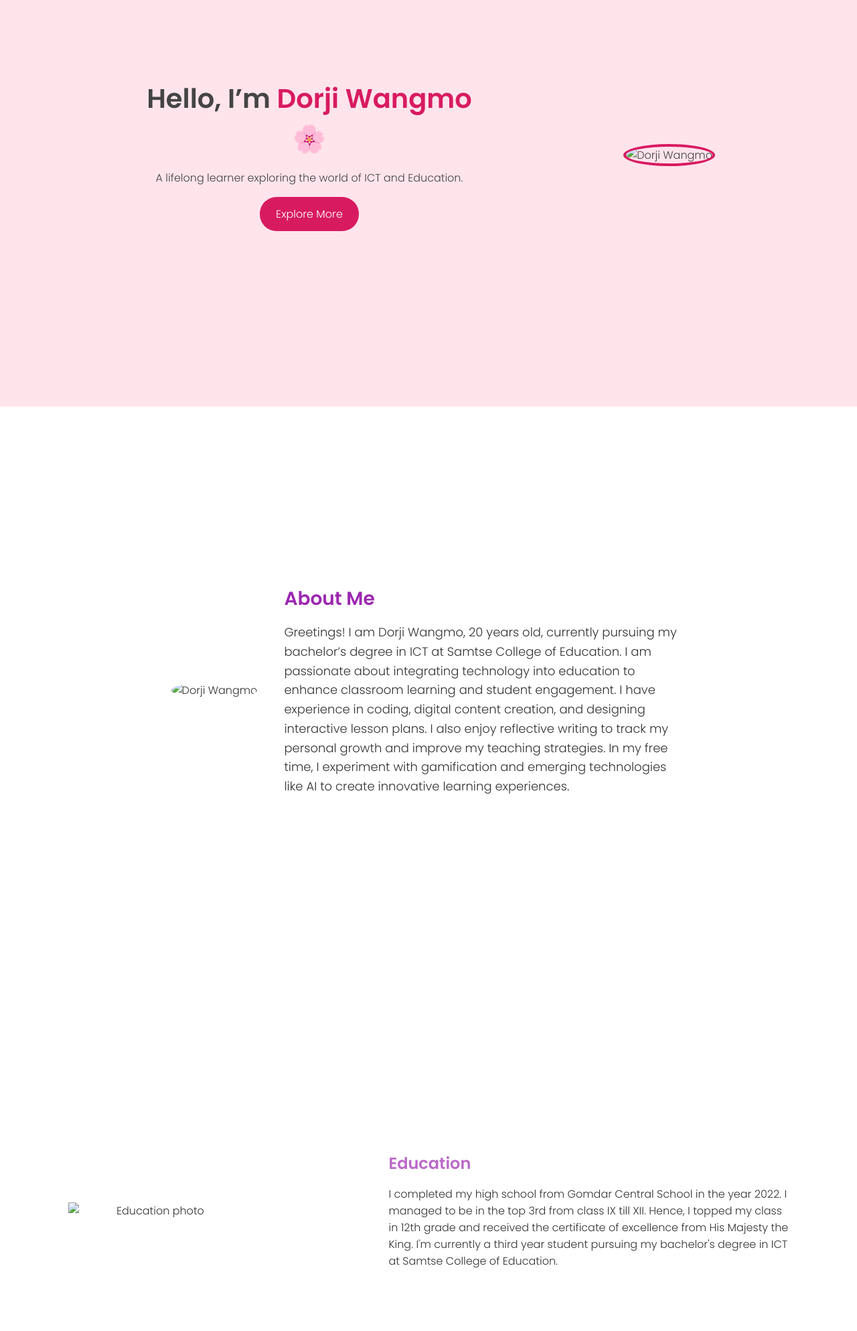
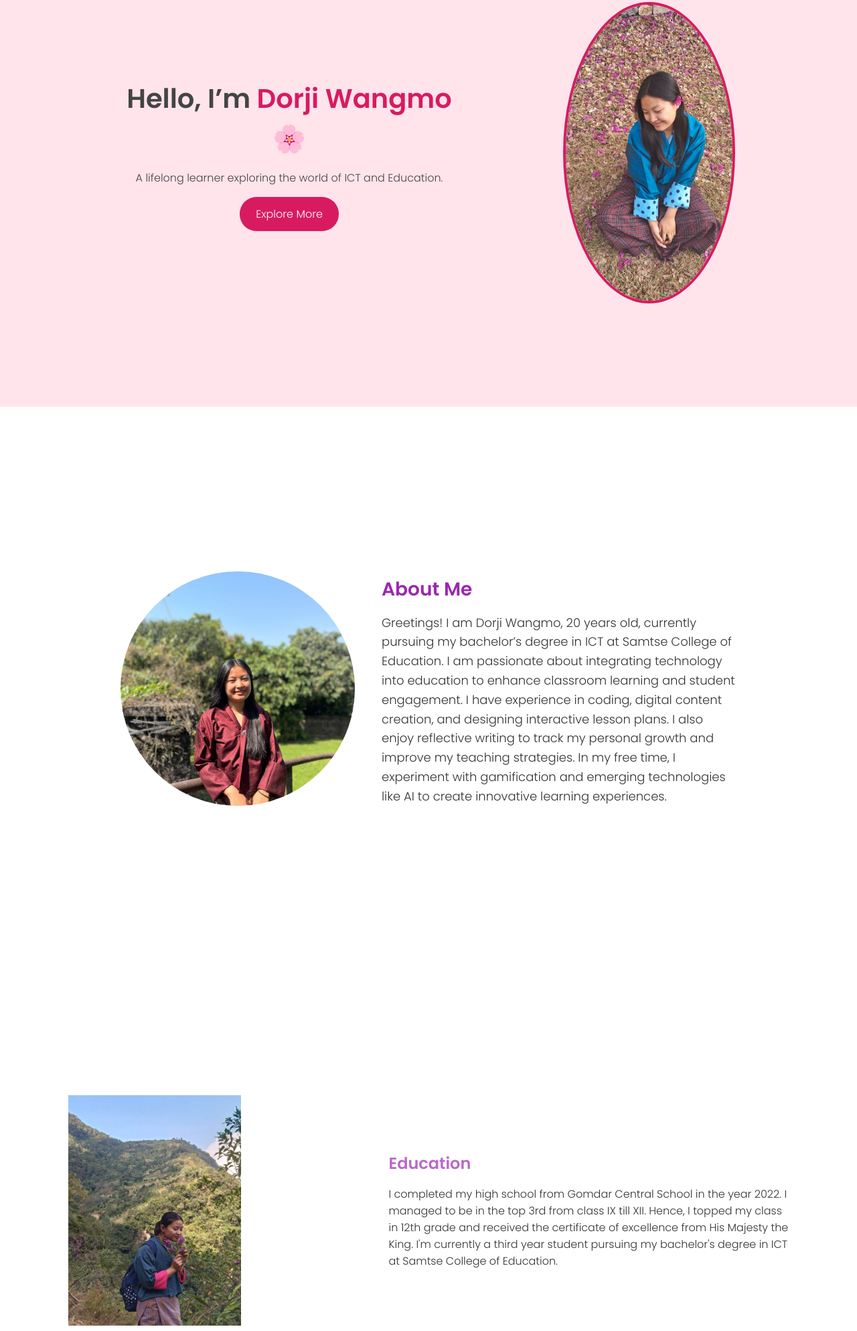
Before and after one commit to DhojeeW/08230123_Lab02, a plain HTML site: page index.html in a window 1280 px wide. Shown: the part 193-2180 px from the top of the page at 67% size. Drawn offline with Linux system fonts and the light colour scheme.

Commit message:
Update index.html

```diff
--- a/index.html
+++ b/index.html
@@ -1,3 +1,4 @@
+
 <!DOCTYPE html>
 <html lang="en">
 <head>
@@ -31,7 +32,7 @@
       <a href="#about" class="btn">Explore More</a>
     </div>
     <div class="hero-img">
-      <img src="images/IMG_20240802_124012.jpeg" alt="Dorji Wangmo" height= "450" weight="400">
+      <img src="IMG_20240802_124012.jpeg" alt="Dorji Wangmo" height= "450" weight="400">
     </div>
   </section>
 
@@ -41,7 +42,7 @@
 
     <!-- Left side: Image -->
     <div class="about-img">
-      <img src="images/6215522653700212370.jpg" alt="Dorji Wangmo">
+      <img src="6215522653700212370.jpg" alt="Dorji Wangmo">
     </div>
 
     <!-- Right side: Text -->
@@ -62,7 +63,7 @@
 <section id="education" class="section edu-section">
   <!-- IMAGE FIRST -->
   <div class="edu-img">
-    <img src="images/IMG_20240802_124736.jpeg" alt="Education photo">
+    <img src="IMG_20240802_124736.jpeg" alt="Education photo">
   </div>
 
   <!-- TEXT RIGHT -->
@@ -91,7 +92,7 @@
 
   <!-- IMAGE RIGHT -->
   <div class="skills-img">
-    <img src="images/IMG_20240802_132407.jpeg" alt="Leadership and Skills">
+    <img src="IMG_20240802_132407.jpeg" alt="Leadership and Skills">
   </div>
 </section>
 
```
